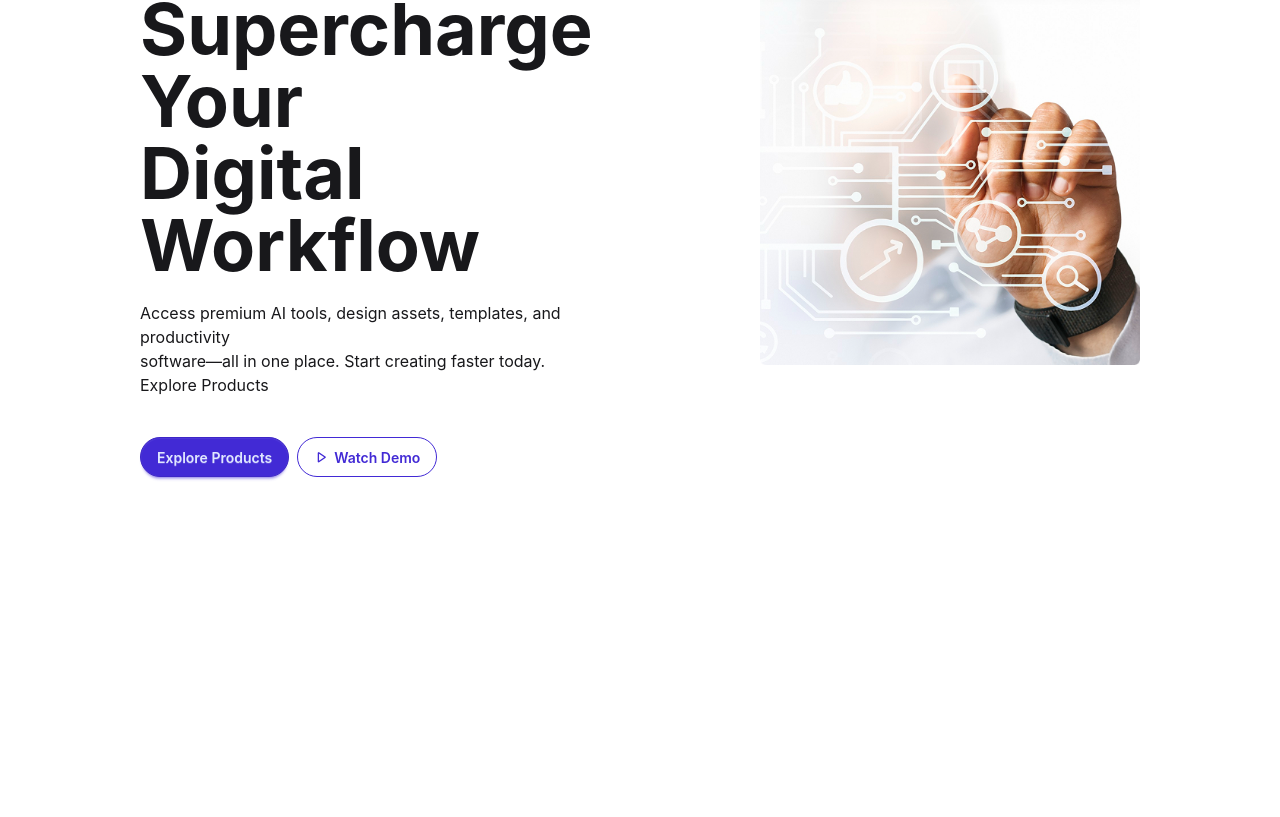
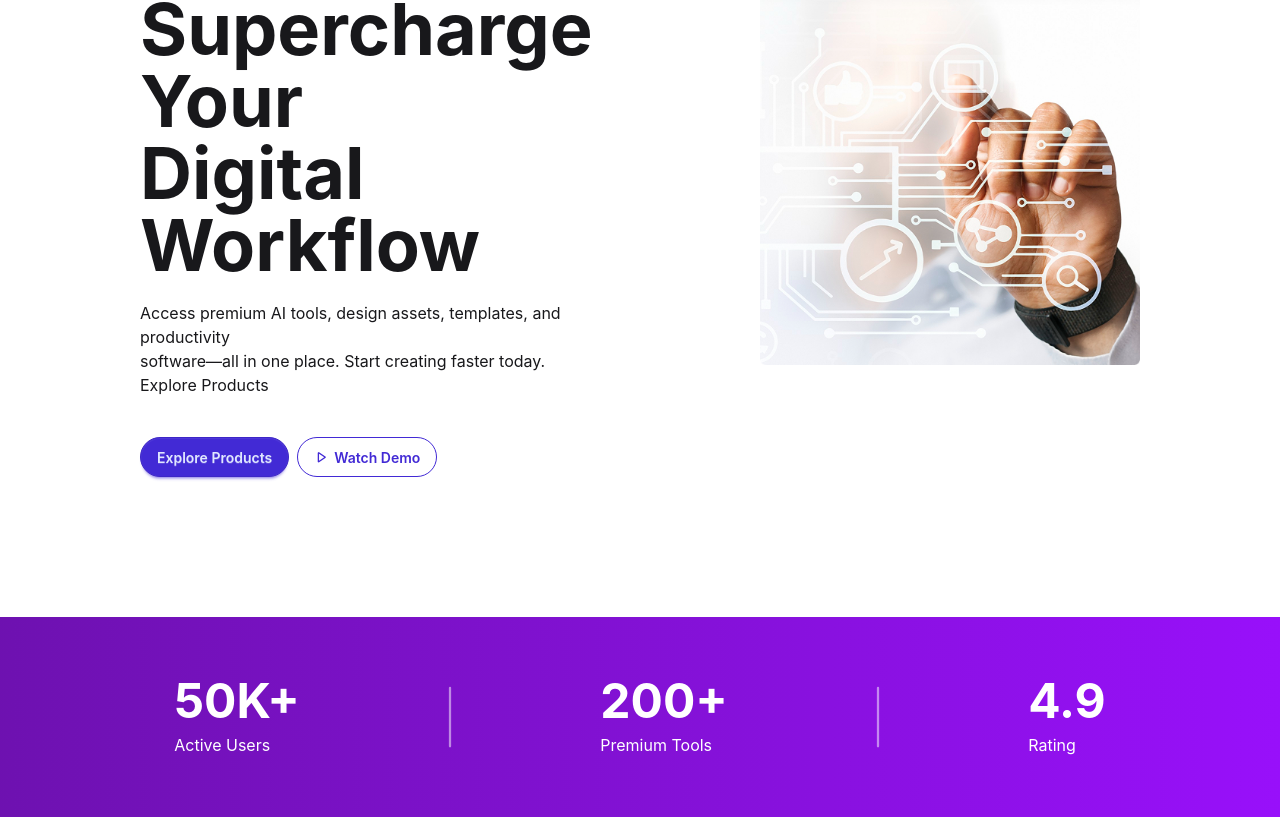
Before and after one commit to kallol-Dey229/Assignment-6-react, a React (Vite) app: page / in a window 1280 px wide. Shown: the part 287-1104 px from the top of the page. Before the commit the page ends 904 px from the top, so only its background shows below. Built offline with nearby package versions, Linux system fonts and the light colour scheme.

Commit message:
rating section done

```diff
--- a/src/components/Banner/Banner.jsx
+++ b/src/components/Banner/Banner.jsx
@@ -1,10 +1,12 @@
 import React from 'react';
+import { PiLineVerticalThin } from 'react-icons/pi';
 import { VscDebugStart } from 'react-icons/vsc';
 
 const Banner = () => {
     return (
-        <div className='flex gap-35 p-35'>
-            <div className='left space-y-5 my-auto'>
+        <div>
+            <div className='flex gap-35 p-35'>
+                <div className='left space-y-5 my-auto'>
                 <div className='bg-blue-100 flex items-center pl-2 w-70 p-1 rounded-4xl gap-2'><img src="/src/assets/Group 5.png" alt="" /><p className='bg-linear-to-r from-purple-800 to-purple-600 bg-clip-text text-transparent'>New: AI-Powered Tools Available</p></div>
                 <h1 className='text-7xl font-bold'>Supercharge Your <br />Digital Workflow</h1>
                 <p>Access premium AI tools, design assets, templates, and productivity <br />
@@ -19,7 +21,26 @@ const Banner = () => {
             <div className="right">
                 <img src="/src/assets/banner.png" alt="" />
             </div>
+            </div>
+
+            <div className='flex p-15 justify-evenly items-center bg-linear-to-r from-purple-800 to-purple-600'>
+                <div className='space-y-2'>
+                    <h2 className='text-5xl font-bold text-white'>50K+</h2>
+                    <p className='text-white'>Active Users</p>
+                </div>
+                <PiLineVerticalThin className='text-7xl text-white opacity-50' />
+                <div className='space-y-2'>
+                    <h2 className='text-5xl font-bold text-white'>200+</h2>
+                    <p className='text-white'>Premium Tools</p>
+                </div>
+                <PiLineVerticalThin className='text-7xl text-white opacity-50' />
+                <div className='space-y-2'>
+                    <h2 className='text-5xl font-bold text-white'>4.9</h2>
+                    <p className='text-white'>Rating</p>
+                </div>
+            </div>
         </div>
+
     );
 };
 
```
